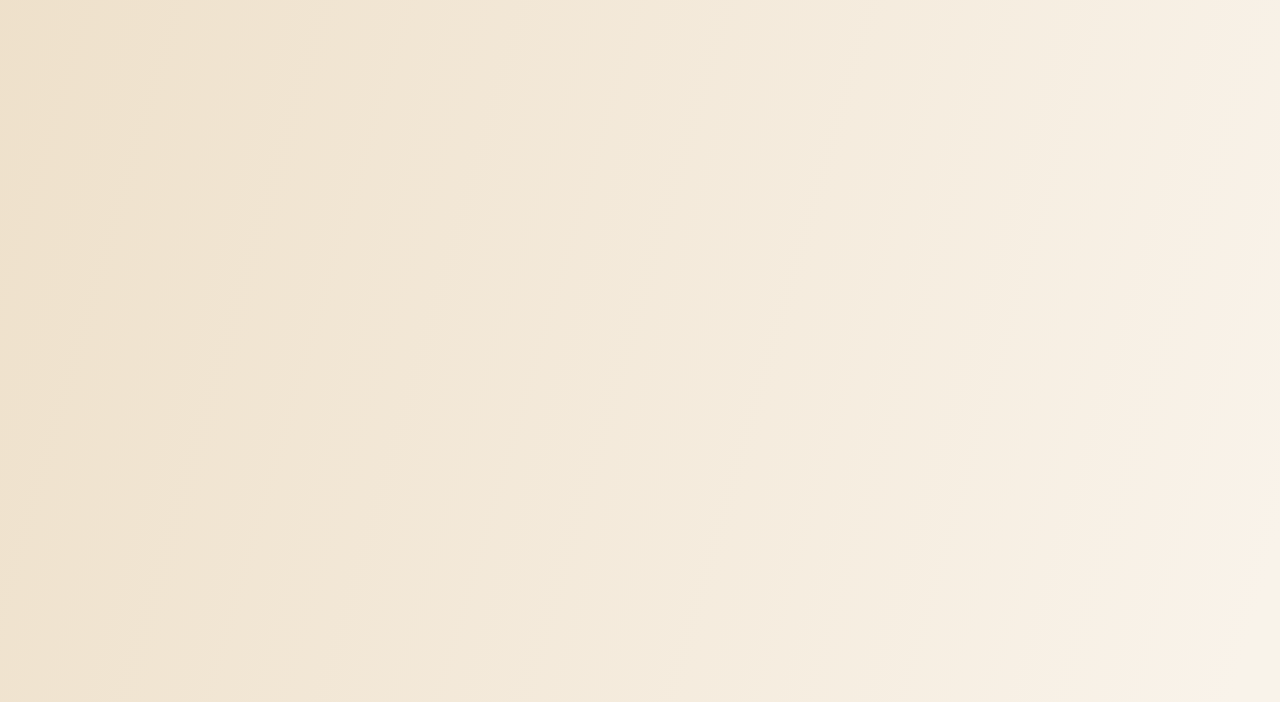
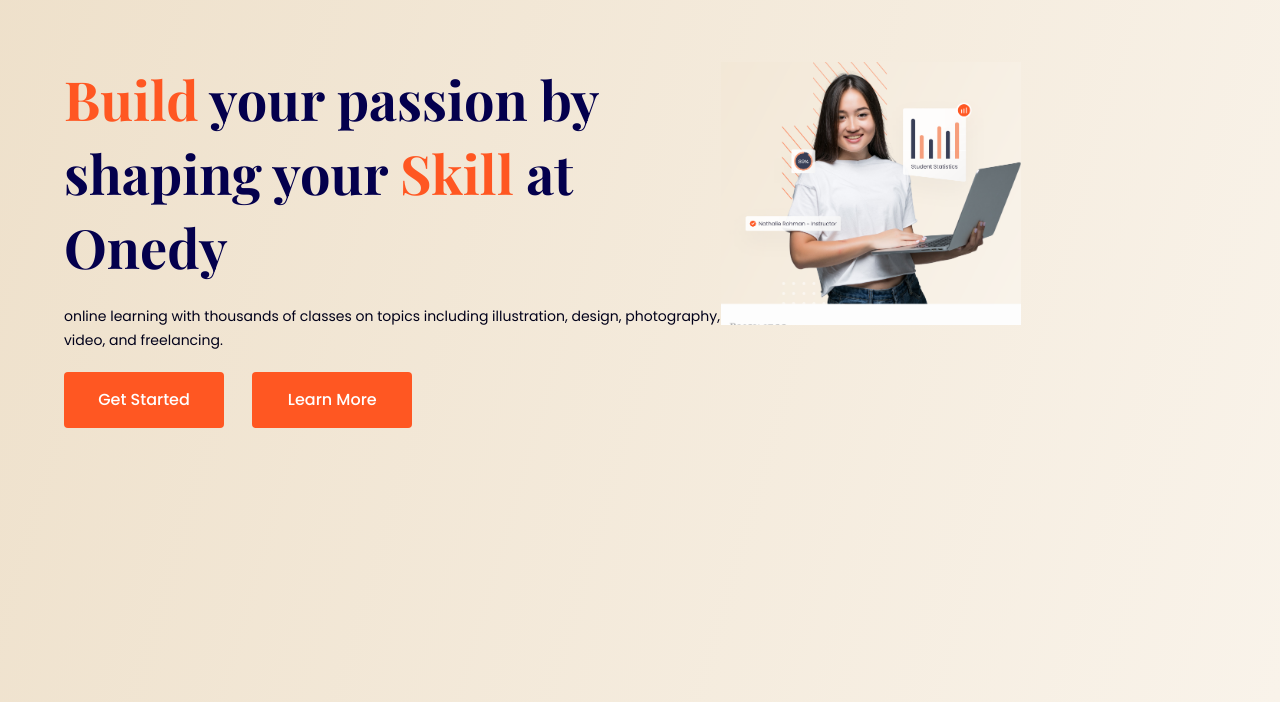
Before and after one commit to Akhmadjon-dev/online_course_landing_page, a plain HTML site: page index.html in a window 1280 px wide. Shown: the part 98-800 px from the top of the page. Drawn offline with nearby package versions, Linux system fonts and the light colour scheme.

Commit message:
created and styled left side of home page

```diff
--- a/index.html
+++ b/index.html
@@ -26,7 +26,30 @@
                 <a href="#" class="home__btn">Register</a>
             </div>
         </div>
-
+        <div class="home__main">
+            <div class="home__sides  home__left">
+                <h1 class="home__title">
+                    <span class="home__active-text">
+                        Build
+                    </span>
+                    your passion by shaping your
+                    <span class="home__active-text">
+                        Skill
+                    </span>
+                     at Onedy
+                </h1>
+                <p class="home__sub-text">
+                    online learning with thousands of classes on topics including illustration, design, photography, video,  and freelancing.
+                </p>
+                <div class="home__main-btns">
+                    <button class="home__main-btn">Get Started</button>
+                    <button class="home__main-btn ">Learn More</button>
+                </div>
+            </div>
+            <div class="home__sides home__right">
+                <img class="home__img" src="./assets/img/bc_girl.png" alt="advertisement girt"/>
+            </div>
+        </div>
     </div>
 
 </body>
--- a/style.css
+++ b/style.css
@@ -1,9 +1,11 @@
 @import url('https://fonts.googleapis.com/css2?family=Poppins:ital,wght@0,200;0,300;0,400;0,500;0,600;0,700;1,700;1,800&display=swap');
-
+@import url('https://fonts.googleapis.com/css2?family=Playfair+Display:wght@400;600;700;800&display=swap');
 :root{
     --main-color: #FF5722;
     --bc: linear-gradient(106.24deg, #EEE0CA -0.66%, #F9F3EA 96.85%);
     --text: #04004D;
+    --sub-text: #01001A;
+    --white: #ffffff;
 }
 
 *{
@@ -35,6 +37,7 @@ a{
     width: 100%;
     padding: 0px 80px;
     height: 80px;
+    margin-bottom: 80px;
 }
 
 .home__logo{
@@ -83,3 +86,70 @@ a{
     transition:  0.3s;
     padding: 12px 30px;
 }
+
+
+.home__main{
+    width: 90%;
+    margin: auto;
+    min-height: 100vh;
+    clear: both;
+}
+
+.home__left{
+    float: left;
+    width: 57%;
+}
+.home__right{
+    float: left;
+}
+
+
+.home__title{
+    color: var(--text);
+    font-weight: bold;
+    font-size: 54px;
+    line-height: 74px;
+    font-family: 'Playfair Display', serif;
+}
+.home__title .home__active-text{
+    color: var(--main-color);
+}
+
+.home__sub-text{
+    color: var(--sub-text);
+    font-family: Poppins;
+    font-style: normal;
+    font-weight: normal;
+    font-size: 14px;
+    line-height: 24px;
+    margin: 20px 0px;
+}
+
+.home__img{
+    width: 300px;
+}
+
+.home__main-btn{
+    width: 160px;
+    height: 56px;
+    color: var(--white);
+    background-color: var(--main-color);
+    font-family: Poppins;
+    font-style: normal;
+    font-weight: 500;
+    font-size: 16px;
+    line-height: 24px;
+    border:none;
+    border-radius: 4px;
+    margin: 0px 12px;
+    cursor: pointer;
+}
+.home__main-btn:first-child{
+    margin-left: 0;
+}
+.home__main-btn:hover{
+    background-color: transparent;
+    color: var(--main-color);
+    border: 1px solid var(--main-color);
+    transition: .4s;
+}
```
Also changed, not shown: assets/img/bc_girl.png (added).
